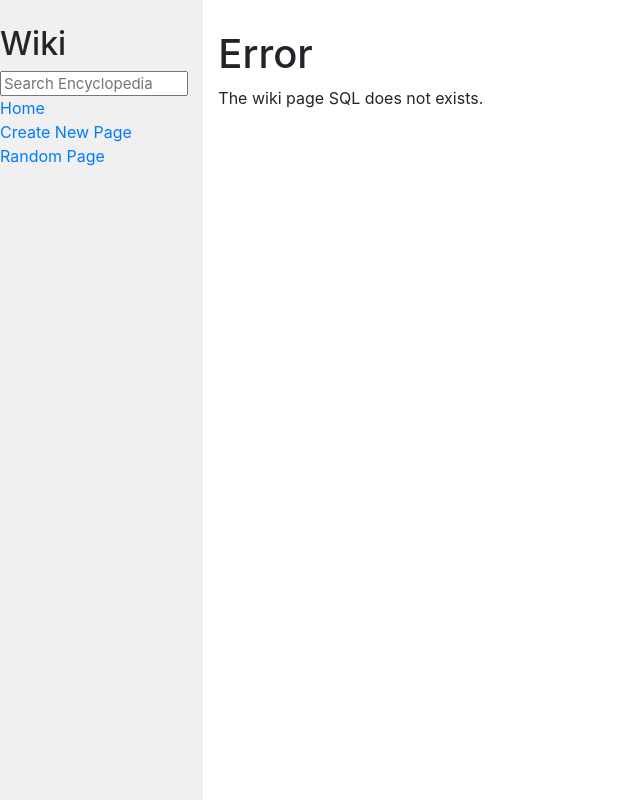
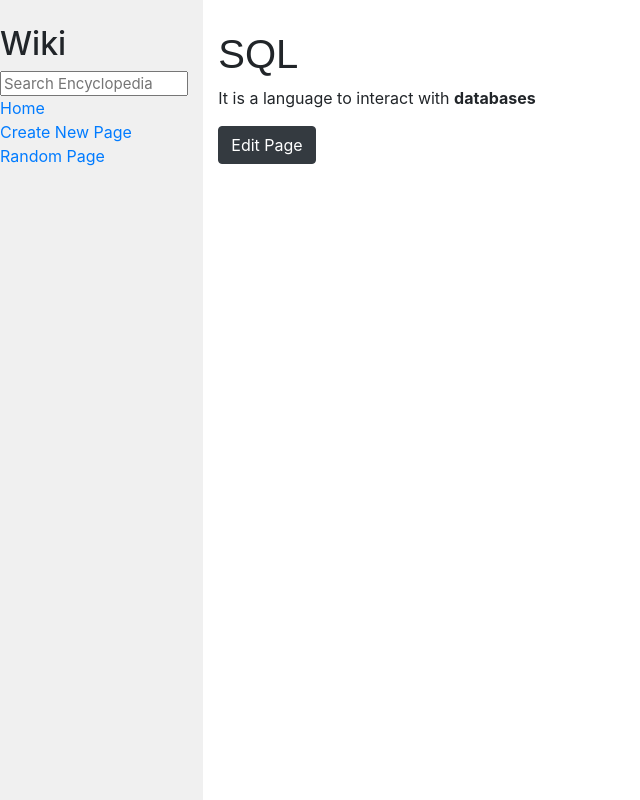
Before and after one commit to vargasmiranda-victormanuel/Hardvard-CS50-Web-Programming, a Django app: page /wiki/SQL in a window 1280 px wide. Shown: the whole page, without its empty margins (0-640 px from the left). Run offline with Django 5.2, Linux system fonts and the light colour scheme; some libraries are stand-ins or nearby versions.

Commit message:
Finish wiki project

```diff
--- a/Projects/Project1-Wiki/python_venv.txt
+++ b/Projects/Project1-Wiki/python_venv.txt
@@ -9,3 +9,6 @@ cd wiki
 python manage.py runserver
 
 pip install markdown
+
+
+submit50 web50/projects/2020/x/wiki
--- a/Projects/Project1-Wiki/wiki/encyclopedia/static/encyclopedia/styles.css
+++ b/Projects/Project1-Wiki/wiki/encyclopedia/static/encyclopedia/styles.css
@@ -10,11 +10,17 @@ code {
 h1 {
     margin-top: 0px;
     padding-top: 20px;
+    font-family: Arial, Helvetica, sans-serif;
 }
 
 textarea {
     height: 40vh;
     width: 90%;
+}
+
+li{
+    list-style-type: none;
+    margin: 1px;
 }
 
 .main {
--- a/Projects/Project1-Wiki/wiki/encyclopedia/templates/encyclopedia/edit.html
+++ b/Projects/Project1-Wiki/wiki/encyclopedia/templates/encyclopedia/edit.html
@@ -13,7 +13,7 @@
         <br></br>
         <textarea name="md_content" placeholder="Markdown content of the page">{{ md_content }}</textarea>
         <br></br>
-        <input type="submit" value="Edit Page">
+        <input type="submit" value="Save Edited Page" class="btn btn-dark">
     </form>
 
 {% endblock %}
--- a/Projects/Project1-Wiki/wiki/encyclopedia/templates/encyclopedia/new_wiki_page.html
+++ b/Projects/Project1-Wiki/wiki/encyclopedia/templates/encyclopedia/new_wiki_page.html
@@ -13,7 +13,7 @@
         <br></br>
         <textarea name="md_content" placeholder="Markdown content of the page"></textarea>
         <br></br>
-        <input type="submit" value="Create New Page">
+        <input type="submit" value="Create New Page" class="btn btn-dark">
     </form>
 
 {% endblock %}
--- a/Projects/Project1-Wiki/wiki/encyclopedia/templates/encyclopedia/specific_title.html
+++ b/Projects/Project1-Wiki/wiki/encyclopedia/templates/encyclopedia/specific_title.html
@@ -10,7 +10,7 @@
      <form action="{% url 'edit' title=title %}" method="POST">
         {% csrf_token %}
         <input type="hidden" name="entry" value="{{ title }}">
-        <input type="submit" value="Edit Page">
+        <input type="submit" value="Edit Page" class="btn btn-dark">
     </from>
 
 {% endblock %}
--- /dev/null
+++ b/Projects/Project1-Wiki/wiki/entries/SQL.md
@@ -0,0 +1,5 @@
+#SQL
+
+
+
+It is a language to interact with **databases**
```
Also changed, not shown: Projects/Project1-Wiki/wiki/entries/CSS.md (+7 -1 lines), Projects/Project1-Wiki/wiki/entries/Django.md (+2 -0 lines), Projects/Project1-Wiki/wiki/entries/Test1.md (deleted, +0 -9 lines).
